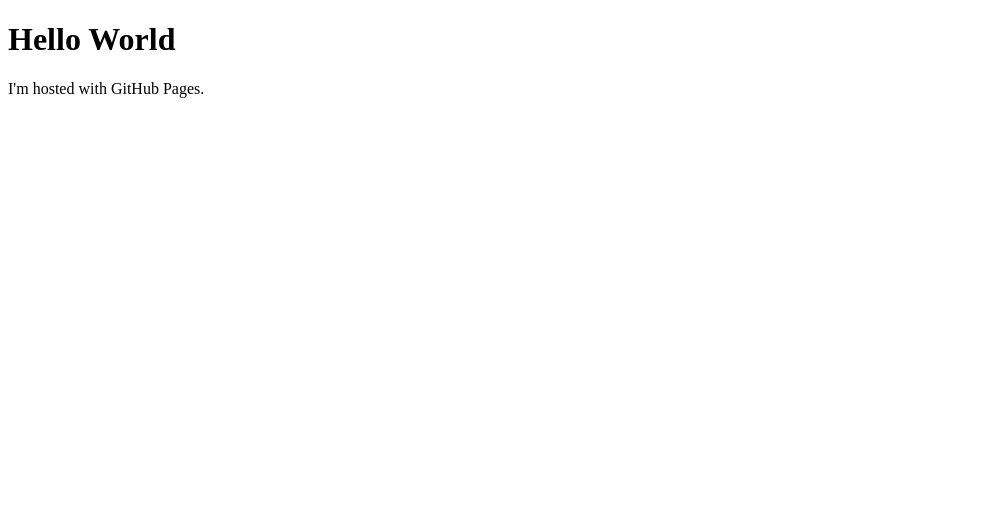
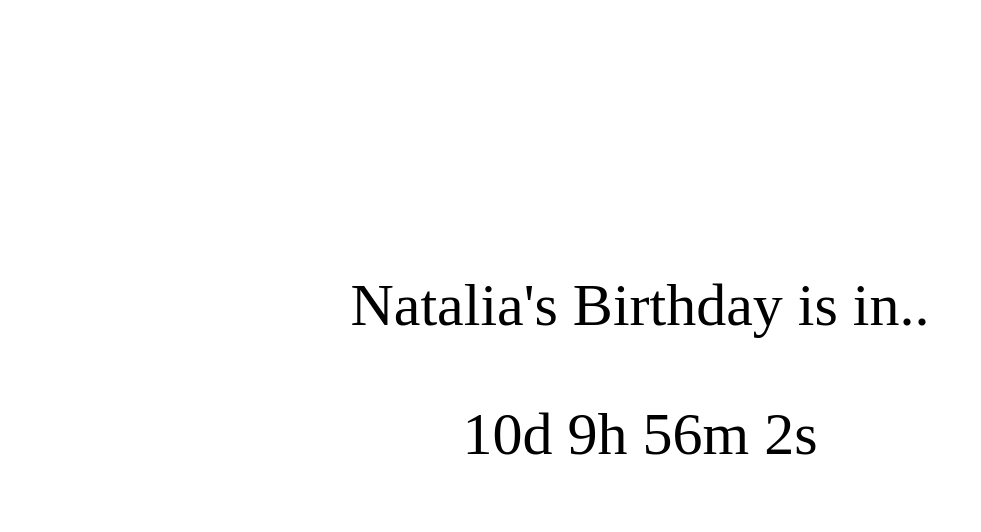
Before and after one commit to nataliadicamillo/nataliadicamillo.github.io, a plain HTML site: page index.html in a window 1280 px wide. Shown: the whole page, without its empty margins (0-981 px from the left). Drawn offline with Linux system fonts and the light colour scheme.

Commit message:
birthday countdown

```diff
--- a/index.html
+++ b/index.html
@@ -1,7 +1,67 @@
-<!DOCTYPE html>
+<!DOCTYPE HTML>
 <html>
+<head>
+<meta name="viewport" content="width=device-width, initial-scale=1">
+<style>
+p {
+  text-align: center;
+  font-size: 60px;
+  margin-top: 0px;
+}
+
+    .container {
+        display: flex;
+  justify-content: center;
+  align-items: center;
+  height: 200px;
+    }
+
+    .birthday-countdown {
+        position: absolute;
+        top: 50%;
+        -ms-transform: translateY(-50%);
+        transform: translateY(-50%);
+    }
+</style>
+</head>
 <body>
-<h1>Hello World</h1>
-<p>I'm hosted with GitHub Pages.</p>
+    <div class="container">
+        <div class="birthday-countdown">
+            <p>Natalia's Birthday is in..</p>
+            <p id="bd-countdown"></p>
+        </div>
+    </div>
+
+<script>
+// Set the date we're counting down to
+var countDownDate = new Date("Feb 1, 2022 00:00:00").getTime();
+
+// Update the count down every 1 second
+var x = setInterval(function() {
+
+  // Get today's date and time
+  var now = new Date().getTime();
+
+  // Find the distance between now and the count down date
+  var distance = countDownDate - now;
+
+  // Time calculations for days, hours, minutes and seconds
+  var days = Math.floor(distance / (1000 * 60 * 60 * 24));
+  var hours = Math.floor((distance % (1000 * 60 * 60 * 24)) / (1000 * 60 * 60));
+  var minutes = Math.floor((distance % (1000 * 60 * 60)) / (1000 * 60));
+  var seconds = Math.floor((distance % (1000 * 60)) / 1000);
+
+  // Output the result in an element with id="demo"
+  document.getElementById("bd-countdown").innerHTML = days + "d " + hours + "h "
+  + minutes + "m " + seconds + "s ";
+
+  // If the count down is over, write some text
+  if (distance < 0) {
+    clearInterval(x);
+    document.getElementById("bd-countdown").innerHTML = "Happy Birthday!";
+  }
+}, 1000);
+</script>
+
 </body>
 </html>
```
